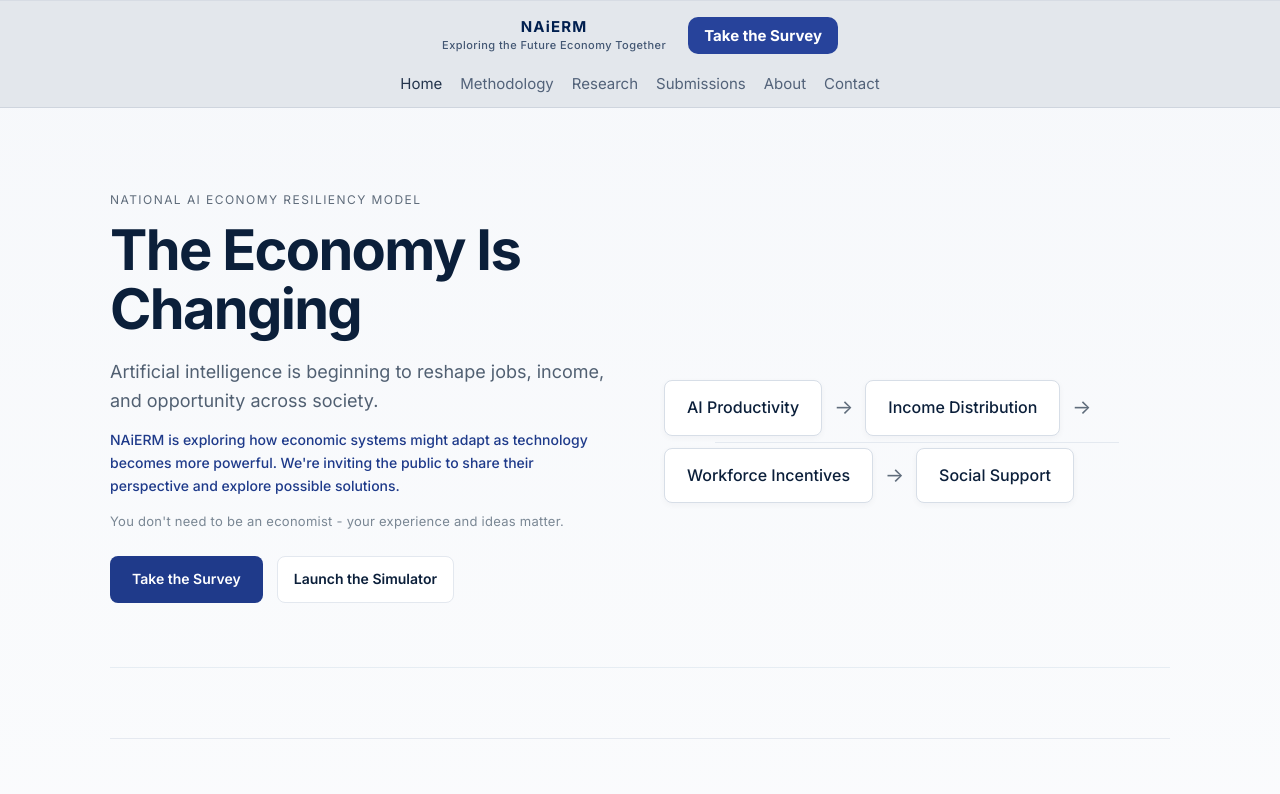
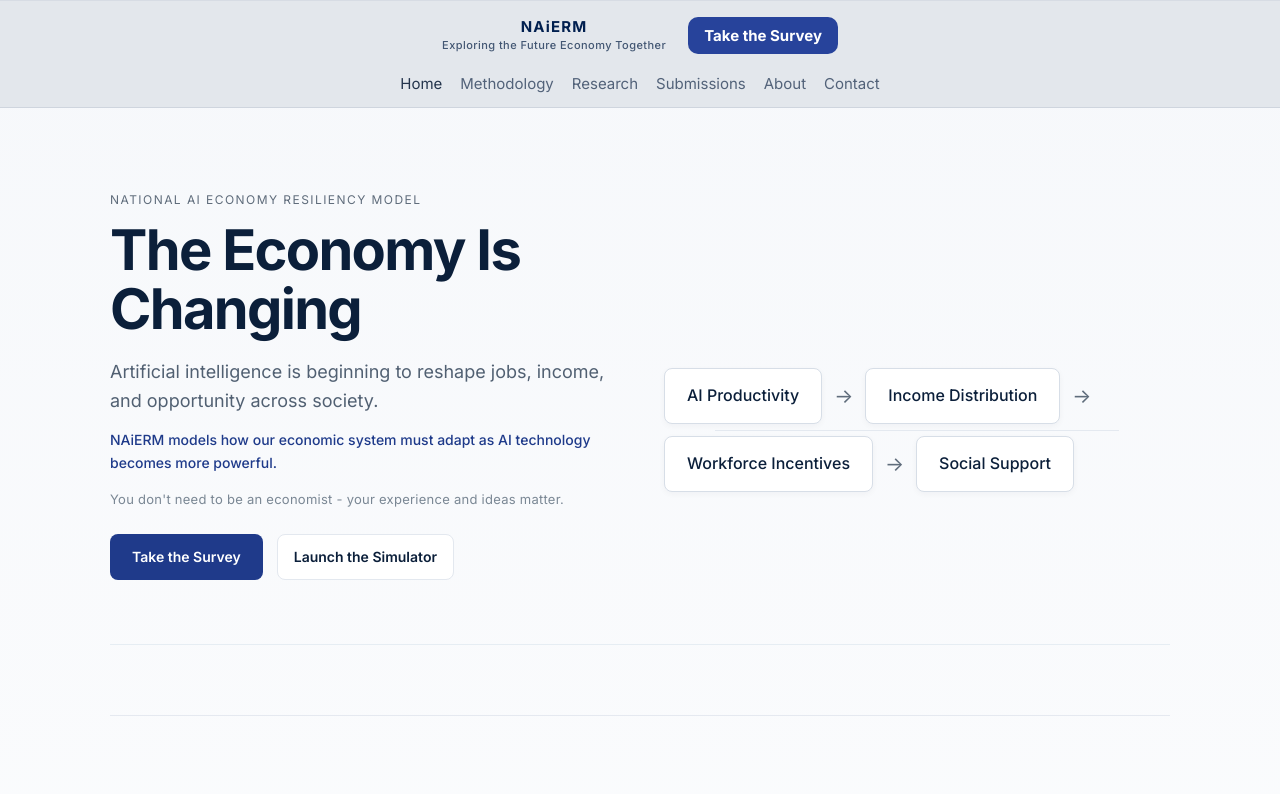
Before and after one commit to Measdani/breakout-economy-simulator, a Next.js app in the folder web/: page / in a window 1280 px wide. Shown: the top 794 px of the page. Built offline with nearby package versions, Linux system fonts and the light colour scheme.

Commit message:
Update landing page hero framing copy

```diff
--- a/web/app/page.tsx
+++ b/web/app/page.tsx
@@ -52,9 +52,8 @@ export default function Home() {
               across society.
             </p>
             <p className="framing">
-              NAiERM is exploring how economic systems might adapt as technology becomes more
-              powerful. We're inviting the public to share their perspective and explore possible
-              solutions.
+              NAiERM models how our economic system must adapt as AI technology becomes more
+              powerful.
             </p>
             <p className="authority">
               You don't need to be an economist - your experience and ideas matter.
```
